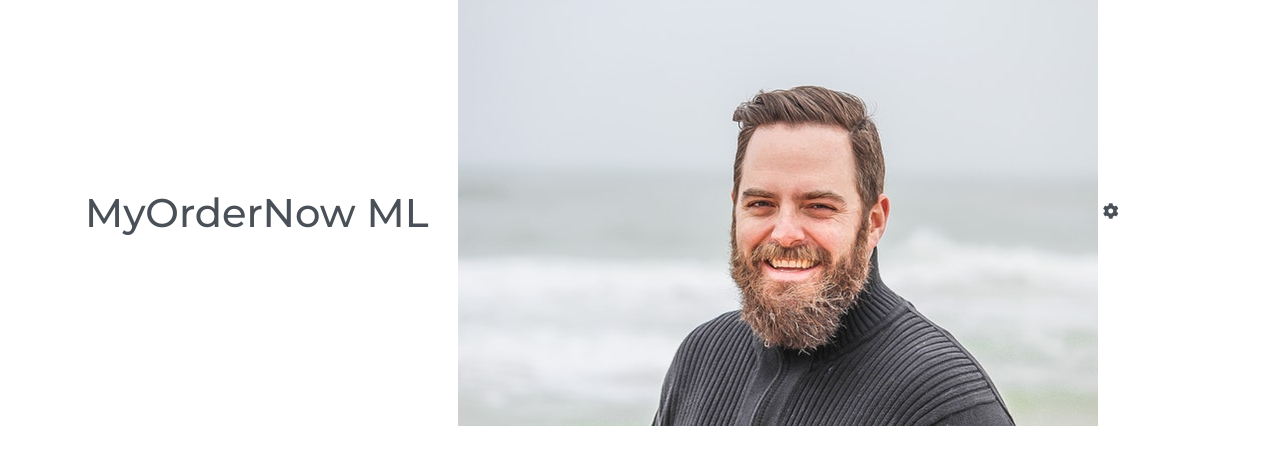
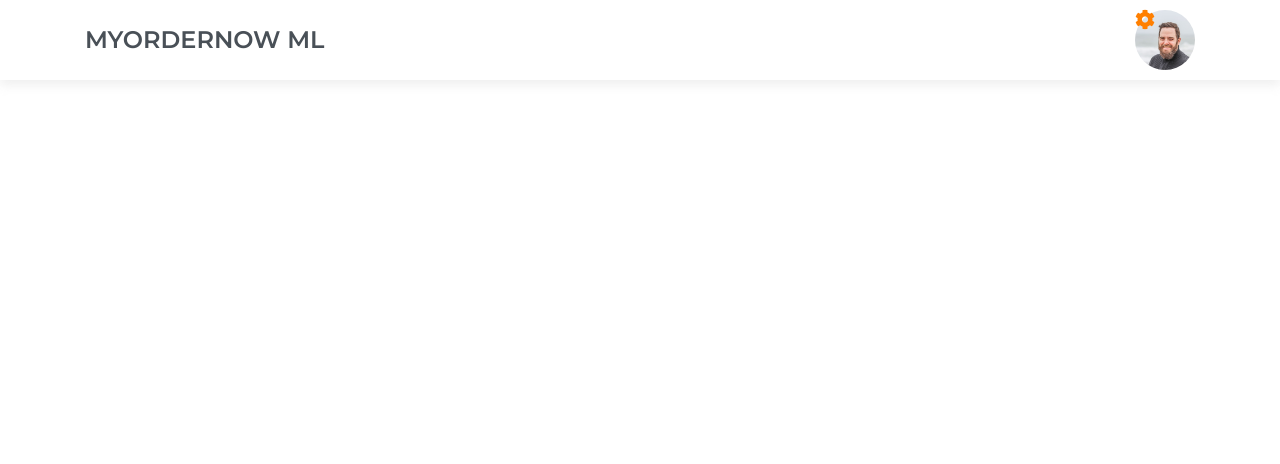
Before and after one commit to MoisesML/MiniProyecto, a plain HTML site: page index.html in a window 1280 px wide. Drawn offline with Linux system fonts and the light colour scheme.

Commit message:
Terminar el encabezado

```diff
--- a/index.html
+++ b/index.html
@@ -12,7 +12,7 @@
 <body>
     <header>
         <div class="container">
-            <div class="row justify-content align-items-center">
+            <div class="row justify-content-between align-items-center">
                 <div class="col-auto">
                     <h1>MyOrderNow ML</h1>
                 </div>
@@ -25,7 +25,7 @@
             </div>
         </div>
 
-        <div class="modal fade" id="profileOptions" tabindex="-1" aria-labelledby="exampleModalLabel" aria-hidden="true">
+        <div class="modal fade profile-options-modal" id="profileOptions" tabindex="-1" aria-labelledby="exampleModalLabel" aria-hidden="true">
             <div class="modal-dialog">
               <div class="modal-content">
 
--- a/sass/main.scss
+++ b/sass/main.scss
@@ -21,3 +21,64 @@
         text-decoration: none;
     }
 }
+
+// Header
+
+header{
+	background: #fff;
+	padding: 10px 0;
+	box-shadow: 0 5px 10px rgba(204,204,204,0.31);
+
+	h1{
+		font-size: 24px;
+		font-weight: 600;
+		text-transform: uppercase;
+	}
+
+	.avatar-container{
+		width: 60px;
+		height: 60px;
+		position: relative;
+		cursor: pointer;
+
+		img{
+			width: 100%;
+			height: 100%;
+			object-fit: cover;
+			object-position: center;
+			border-radius: 50%;
+		}
+
+		i{
+			position: absolute;
+			left: 0;
+			top: 0;
+			font-size: 20px;
+			color: $primary;
+		}
+	}
+
+}
+
+.profile-options-modal{
+		.profile-options-list{
+			padding: 0;
+			margin: 0;
+			list-style: none;
+
+			li{
+				a{
+					display: block;
+					padding: 10px 0;
+					color: $black2;
+
+					i{
+						display: inline-block;
+						width: 18px;
+						text-align: center;
+						margin-right: 5px;
+					}
+				}
+			}
+		}
+	}
```
Also changed, not shown: css/main.css.
